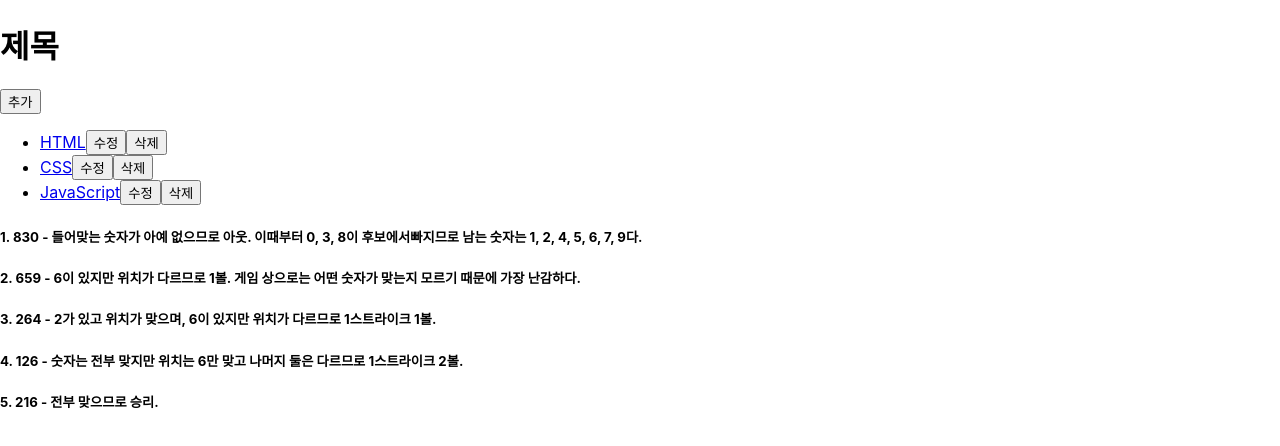
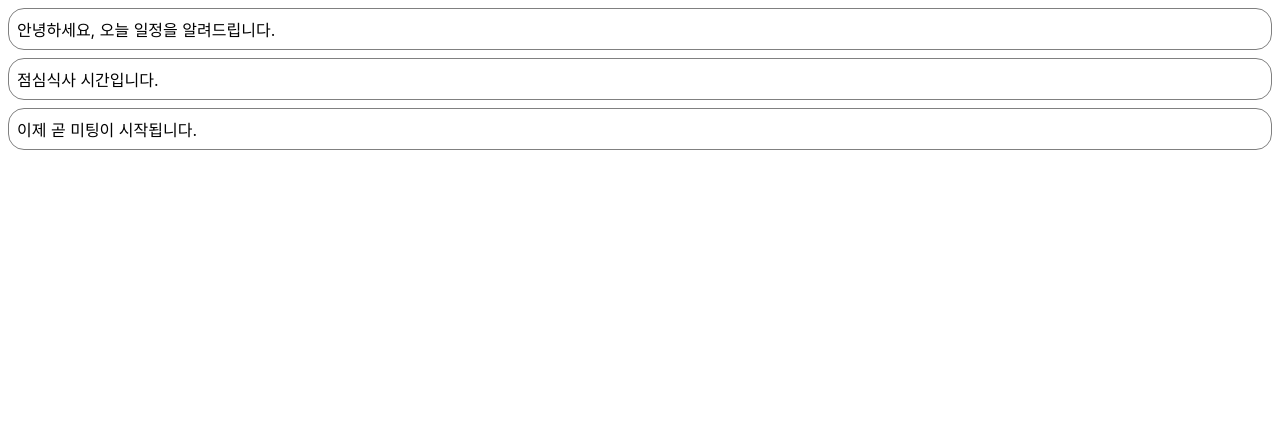
Before and after one commit to hsyoodev/react-app, a React (Create React App) app: page / in a window 1280 px wide. Shown: the top 446 px of the page. Built offline with nearby package versions, Linux system fonts and the light colour scheme.

Commit message:
생명주기

```diff
--- a/src/App.jsx
+++ b/src/App.jsx
@@ -1,21 +1,9 @@
-import Header from './components/Header';
-import Nav from './components/Nav';
-import Footer from './components/Footer';
+import NotificationList from './components/NotificationList';
 
 function App() {
-  const list1 = ['HTML', 'CSS', 'JavaScript'];
-  const list2 = [
-    '1. 830 - 들어맞는 숫자가 아예 없으므로 아웃. 이때부터 0, 3, 8이 후보에서빠지므로 남는 숫자는 1, 2, 4, 5, 6, 7, 9다.',
-    '2. 659 - 6이 있지만 위치가 다르므로 1볼. 게임 상으로는 어떤 숫자가 맞는지 모르기 때문에 가장 난감하다.',
-    '        3. 264 - 2가 있고 위치가 맞으며, 6이 있지만 위치가 다르므로 1스트라이크 1볼.',
-    '4. 126 - 숫자는 전부 맞지만 위치는 6만 맞고 나머지 둘은 다르므로 1스트라이크 2볼.',
-    '5. 216 - 전부 맞으므로 승리.',
-  ];
   return (
     <>
-      <Header title="제목" />
-      <Nav list={list1} />
-      <Footer list={list2} />
+      <NotificationList />
     </>
   );
 }
--- a/src/components/Footer.jsx
+++ /dev/null
@@ -1,20 +0,0 @@
-import React from 'react';
-
-function Footer({ list }) {
-  const onClick = (e) => {
-    e.target.style.backgroundColor = 'beige';
-    e.target.style.textDecoration = 'underline';
-  };
-
-  return (
-    <footer>
-      {list.map((v, i) => (
-        <h5 key={i} onClick={onClick}>
-          {v}
-        </h5>
-      ))}
-    </footer>
-  );
-}
-
-export default Footer;
--- a/src/components/Header.jsx
+++ /dev/null
@@ -1,15 +0,0 @@
-function Header(props) {
-  const onClick = (e) => {
-    e.target.innerHTML = 'WAP';
-    e.target.style.border = '1px solid black';
-  };
-
-  return (
-    <header>
-      <h1 onClick={onClick}>{props.title}</h1>
-      {props.content}
-    </header>
-  );
-}
-
-export default Header;
--- a/src/components/Nav.jsx
+++ /dev/null
@@ -1,68 +0,0 @@
-import { useState } from 'react';
-
-function Nav(props) {
-  const [list, setList] = useState(props.list);
-  const [isUpdate, setIsUpdate] = useState(false);
-  const [updateIndex, setUpdateIndex] = useState(-1);
-  const [updateContent, setUpdateContent] = useState('');
-
-  const append = () => {
-    const data = parseInt(Math.random() * 10) + 1;
-    const updateList = [...list];
-    updateList.push(data);
-    setList(updateList);
-  };
-  const remove = (index) => {
-    const updateList = [...list];
-    updateList.splice(index, 1);
-    setList(updateList);
-  };
-  const showUpdate = (index) => {
-    setIsUpdate(true);
-    setUpdateIndex(index);
-    setUpdateContent(list[index]);
-  };
-  const update = () => {
-    const value = document.querySelector('#content').value;
-    const updateList = [...list];
-    updateList[updateIndex] = value;
-    setList(updateList);
-    setIsUpdate(false);
-  };
-  const onChange = (e) => {
-    const content = e.target.value;
-    setUpdateContent(content);
-  };
-  return (
-    <>
-      <nav>
-        <button onClick={append}>추가</button>
-        <ul>
-          {list.map((item, index) => {
-            return (
-              <li key={index}>
-                <a href={`${index + 1}.html`}>{item}</a>
-                <button onClick={() => showUpdate(index)}>수정</button>
-                <button onClick={() => remove(index)}>삭제</button>
-              </li>
-            );
-          })}
-        </ul>
-      </nav>
-      {isUpdate ? (
-        <div>
-          수정모드: {updateIndex}번
-          <input
-            type="text"
-            id="content"
-            value={updateContent}
-            onChange={onChange}
-          />
-          <button onClick={update}>완료</button>
-        </div>
-      ) : null}
-    </>
-  );
-}
-
-export default Nav;
--- /dev/null
+++ b/src/components/Notification.jsx
@@ -0,0 +1,38 @@
+import React from 'react';
+const styles = {
+  wrapper: {
+    margin: 8,
+    padding: 8,
+    display: 'flex',
+    flexDirection: 'row',
+    border: '1px solid grey',
+    borderRadius: 16,
+  },
+  messageText: { color: 'black', fontSize: 16 },
+};
+
+class Notification extends React.Component {
+  constructor(props) {
+    super(props);
+    this.state = {};
+  }
+
+  componentDidMount() {
+    console.log(`컴포넌트 생성 => componentDidMount`);
+  }
+  componentDidUpdate() {
+    console.log(`${this.props.id} 컴포넌트 변경 => componentDidUpdate`);
+  }
+  componentWillUnmount() {
+    console.log(`${this.props.id} 컴포넌트 제거 => componentWillUnmount`);
+  }
+
+  render() {
+    return (
+      <div style={styles.wrapper}>
+        <span style={styles.messageText}>{this.props.message}</span>
+      </div>
+    );
+  }
+}
+export default Notification;
--- /dev/null
+++ b/src/components/NotificationList.jsx
@@ -0,0 +1,46 @@
+import React from 'react';
+import Notification from './Notification';
+
+const reservedNotifications = [
+  { id: 1, message: '안녕하세요, 오늘 일정을 알려드립니다.' },
+  { id: 2, message: '점심식사 시간입니다.' },
+  { id: 3, message: '이제 곧 미팅이 시작됩니다.' },
+];
+
+let timer;
+
+class NotificationList extends React.Component {
+  constructor(props) {
+    super(props);
+    this.state = {
+      notifications: [],
+    };
+  }
+
+  componentDidMount() {
+    console.log(`NotificationList 컴포넌트 생성 => componentDidMount`);
+    const { notifications } = this.state;
+    timer = setInterval(() => {
+      if (notifications.length < reservedNotifications.length) {
+        const index = notifications.length;
+        notifications.push(reservedNotifications[index]);
+        this.setState({
+          notifications: notifications,
+        });
+      }
+    }, 1000);
+  }
+
+  render() {
+    return (
+      <div>
+        {this.state.notifications.map((notification) => {
+          return (
+            <Notification message={notification.message} id={notification.id} />
+          );
+        })}
+      </div>
+    );
+  }
+}
+export default NotificationList;
--- a/src/index.js
+++ b/src/index.js
@@ -5,11 +5,7 @@
 import reportWebVitals from './reportWebVitals';
 
 const root = ReactDOM.createRoot(document.getElementById('root'));
-root.render(
-  <React.StrictMode>
-    <App />
-  </React.StrictMode>
-);
+root.render(<App />);
 
 // If you want to start measuring performance in your app, pass a function
 // to log results (for example: reportWebVitals(console.log))
```
